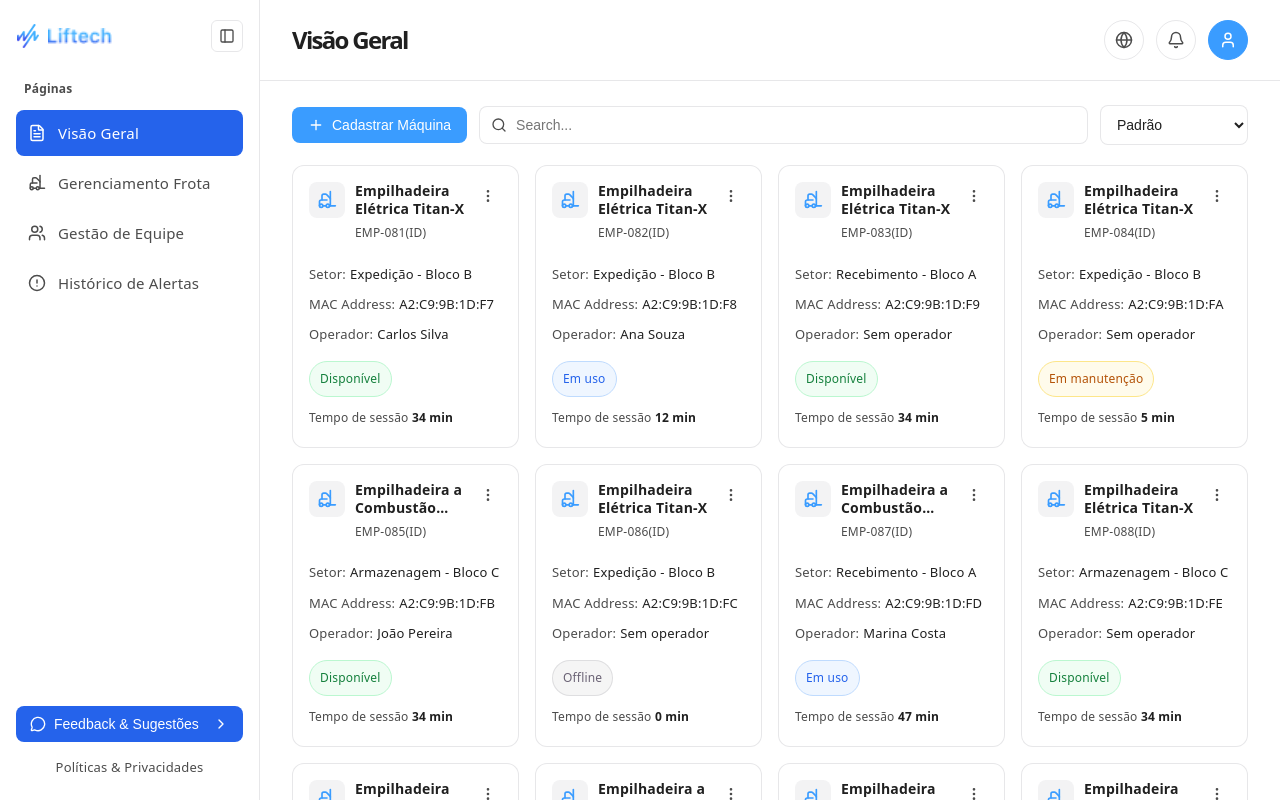
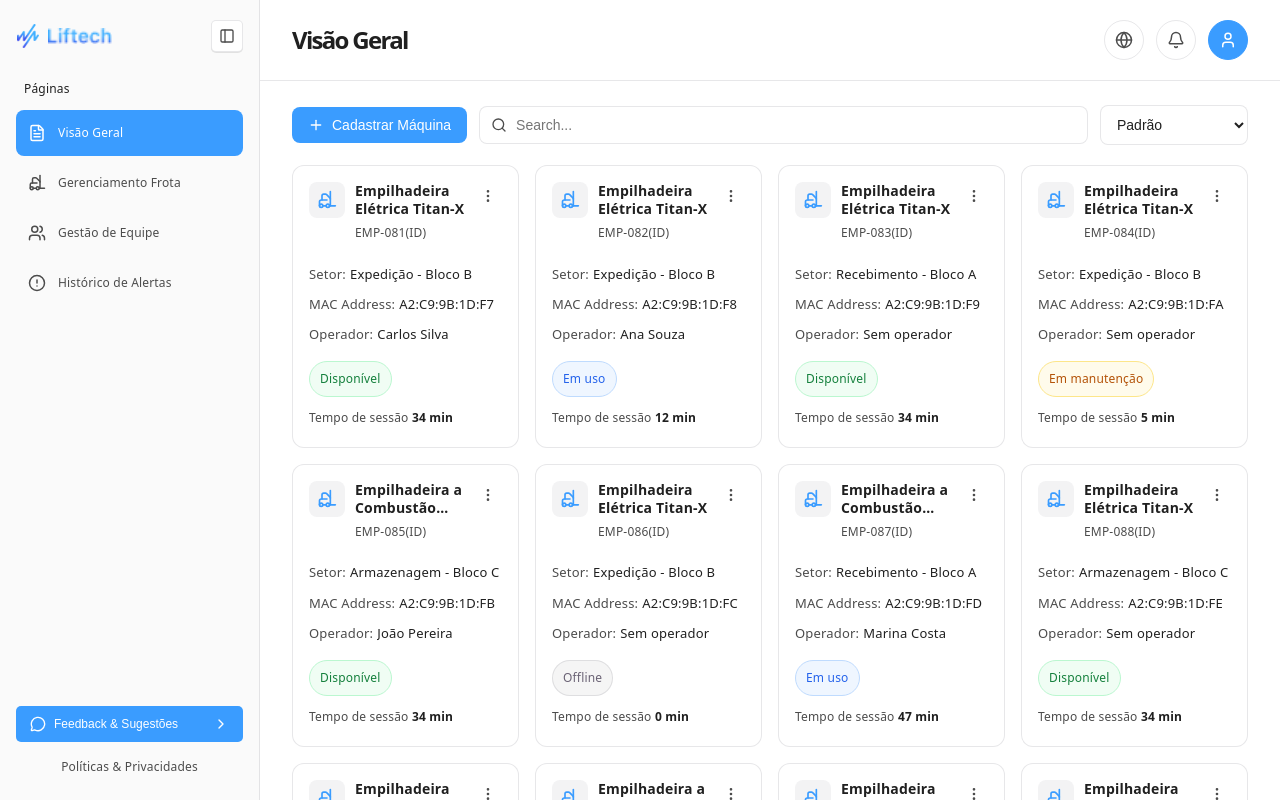
Before and after one commit to RomuuloGoncalves/Liftech, a React (Vite) app in the folder Frontend/: page / in a window 1280 px wide. Built offline with nearby package versions, Linux system fonts and the light colour scheme.

Commit message:
style: align sidebar with Figma (no pink hover, smaller radius, blue active)

```diff
--- a/Frontend/src/components/layout/Sidebar.module.css
+++ b/Frontend/src/components/layout/Sidebar.module.css
@@ -1,7 +1,6 @@
 .sidebar {
   --sidebar-width: 260px;
   --sidebar-width-collapsed: 76px;
-  --active-bg: #2563eb;
 
   display: flex;
   flex-direction: column;
@@ -9,7 +8,7 @@
   height: 100svh;
   padding: 20px 16px;
   box-sizing: border-box;
-  background: var(--bg);
+  background: var(--bg-sidebar);
   border-right: 1px solid var(--border);
   transition: width 200ms var(--ease-out, cubic-bezier(0.23, 1, 0.32, 1));
 }
@@ -62,8 +61,9 @@
   width: 32px;
   height: 32px;
   border: 1px solid var(--border);
-  border-radius: 6px;
-  background: transparent;
+  border-radius: var(--radius-sm);
+  background: var(--bg);
+  box-shadow: var(--shadow);
   color: var(--text);
   cursor: pointer;
   transition: transform 120ms ease;
@@ -77,8 +77,8 @@
   padding: 0 8px;
   margin-bottom: 8px;
   font-size: 12px;
-  font-weight: 600;
-  color: var(--text);
+  font-weight: 500;
+  color: var(--text-h);
   text-align: left;
   white-space: nowrap;
   overflow: hidden;
@@ -95,16 +95,13 @@
   align-items: center;
   gap: 12px;
   padding: 10px 12px;
-  border-radius: 8px;
+  border-radius: var(--radius-md);
   color: var(--text);
   text-decoration: none;
-  font-size: 15px;
+  font-size: 12px;
+  font-weight: 500;
   white-space: nowrap;
   overflow: hidden;
-}
-
-.navLink:hover {
-  background: var(--accent-bg);
 }
 
 .navLink.active {
@@ -139,10 +136,10 @@
   gap: 8px;
   padding: 10px 14px;
   border: none;
-  border-radius: 8px;
+  border-radius: var(--radius-sm);
   background: var(--active-bg);
   color: #fff;
-  font-size: 14px;
+  font-size: 12px;
   font-weight: 500;
   cursor: pointer;
   white-space: nowrap;
@@ -158,7 +155,7 @@
 
 .privacyLink {
   text-align: center;
-  font-size: 13px;
+  font-size: 12px;
   color: var(--text);
   text-decoration: none;
   white-space: nowrap;
@@ -184,7 +181,7 @@
     width: 40px;
     height: 40px;
     border: 1px solid var(--border);
-    border-radius: 8px;
+    border-radius: var(--radius-sm);
     background: var(--bg);
     color: var(--text-h);
     cursor: pointer;
```
